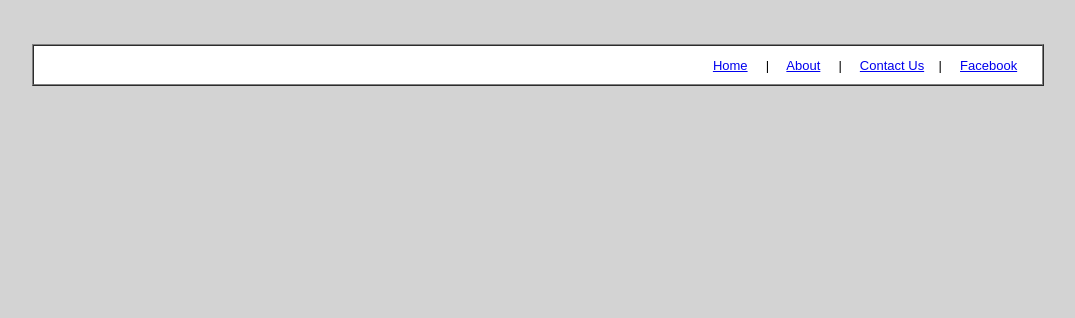
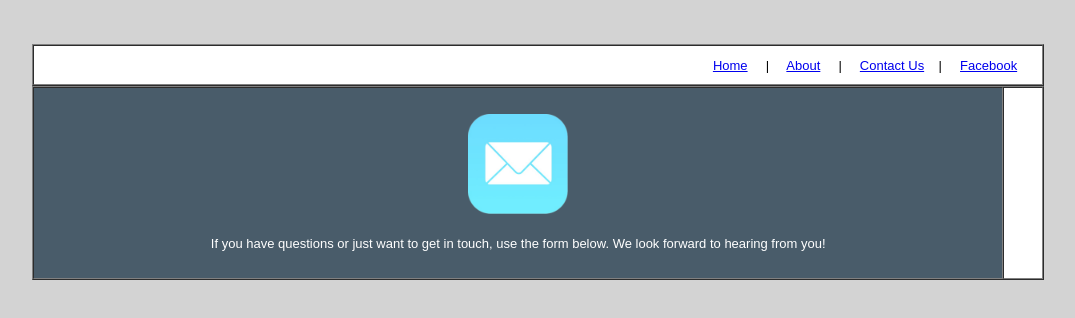
Before and after one commit to pauldungca/-prelim-dungca-john-paul-1a-, a plain HTML site: page Contact Us.html in a window 1280 px wide. Shown: the whole page, without its empty margins (102-1177 px from the left). Drawn offline with Linux system fonts and the light colour scheme.

Commit message:
Added the first table data

```diff
--- a/Contact Us.html
+++ b/Contact Us.html
@@ -24,6 +24,28 @@
 
 		</table>
 
+		<table bgcolor = "white" border="1" width="80%" align="center" cellpadding="10" cellspacing="0">
+
+			<tr>
+				<td bgcolor = "#495c6a">
+
+					<p align = "center">
+						<img src = "img/mail.png" alt = "Picture of a Mail" width = 100>
+					</p>
+
+					<p align = "center">
+						<font face = "Arial" color = "white" size = 2>
+							If you have questions or just want to get in touch,
+							use the form below. We look forward to hearing from you!
+						</font>
+					</p>
+
+				</td>
+				<td>&nbsp;</td>
+			</tr>
+
+		</table>
+
 
 	</body>
 
```
